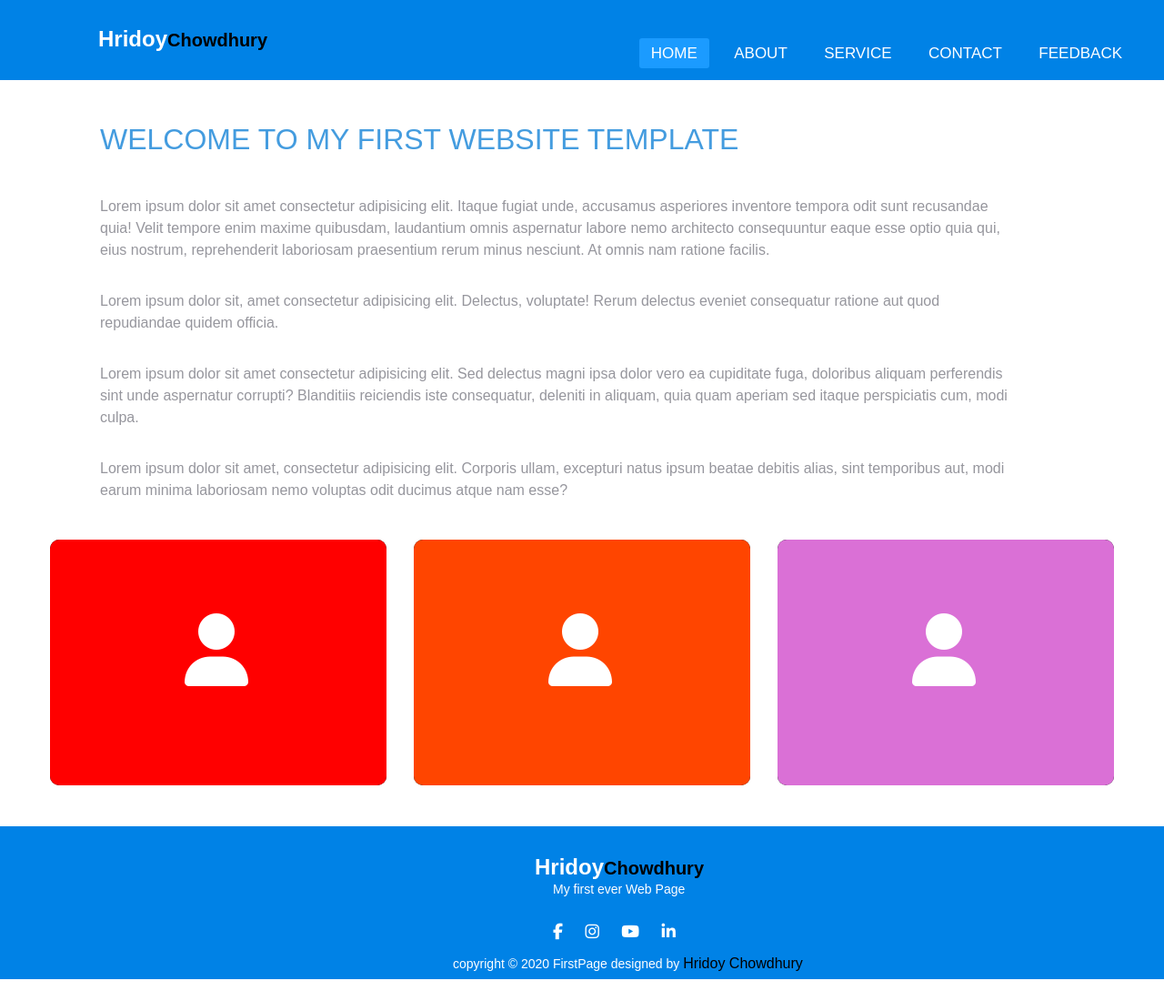
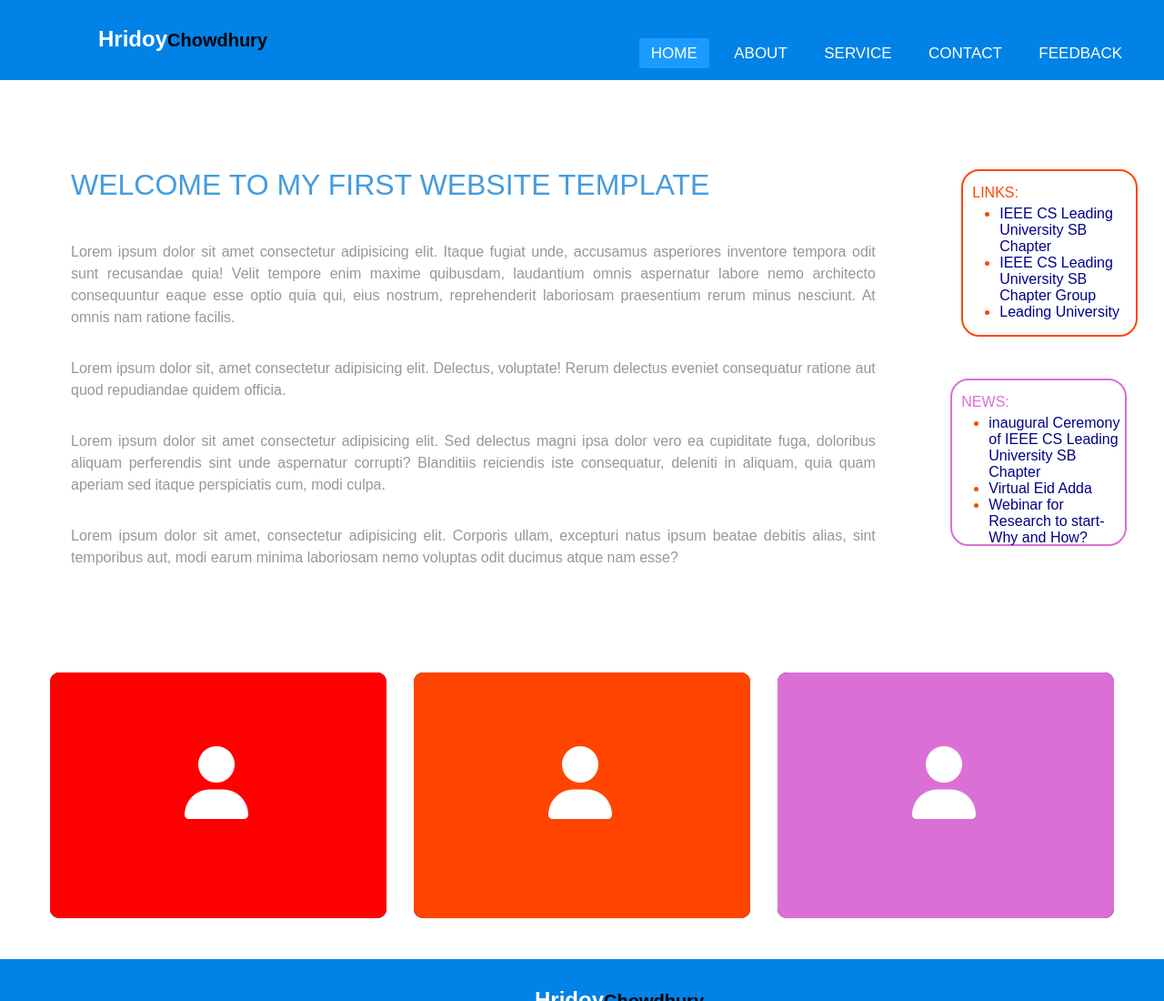
Before and after one commit to Hridoy3519/FirstWebsite, a plain HTML site: page index.html in a window 1280 px wide. Shown: the top 1100 px of the page at 91% size. Before the commit the page ends 1076 px from the top, so only its background shows below. Drawn offline with Linux system fonts and the light colour scheme.

Commit message:
Side bar added

```diff
--- a/index.html
+++ b/index.html
@@ -26,7 +26,7 @@
         </ul>
     </nav>
 
-    <div class="contain">
+    <!-- <div class="contain">
         <h2>Welcome to my First Website Template</h2>
         <p> Lorem ipsum dolor sit amet consectetur adipisicing elit. Itaque fugiat unde, accusamus asperiores inventore tempora odit sunt recusandae quia! Velit tempore enim maxime quibusdam, laudantium omnis aspernatur labore nemo architecto consequuntur eaque esse optio quia qui, eius nostrum, reprehenderit laboriosam praesentium rerum minus nesciunt. At omnis nam ratione facilis.</p>
         <br>
@@ -35,6 +35,37 @@
         <p>Lorem ipsum dolor sit amet consectetur adipisicing elit. Sed delectus magni ipsa dolor vero ea cupiditate fuga, doloribus aliquam perferendis sint unde aspernatur corrupti? Blanditiis reiciendis iste consequatur, deleniti in aliquam, quia quam aperiam sed itaque perspiciatis cum, modi culpa.</p>
         <br>
         <p>Lorem ipsum dolor sit amet, consectetur adipisicing elit. Corporis ullam, excepturi natus ipsum beatae debitis alias, sint temporibus aut, modi earum minima laboriosam nemo voluptas odit ducimus atque nam esse?</p>
+    </div> -->
+
+    <div id="container">
+        <div class="big">
+        <h2>Welcome to my First Website Template</h2>
+        <p> Lorem ipsum dolor sit amet consectetur adipisicing elit. Itaque fugiat unde, accusamus asperiores inventore tempora odit sunt recusandae quia! Velit tempore enim maxime quibusdam, laudantium omnis aspernatur labore nemo architecto consequuntur eaque esse optio quia qui, eius nostrum, reprehenderit laboriosam praesentium rerum minus nesciunt. At omnis nam ratione facilis.</p>
+        <br>
+        <p>Lorem ipsum dolor sit, amet consectetur adipisicing elit. Delectus, voluptate! Rerum delectus eveniet consequatur ratione aut quod repudiandae quidem officia.</p>
+        <br>
+        <p>Lorem ipsum dolor sit amet consectetur adipisicing elit. Sed delectus magni ipsa dolor vero ea cupiditate fuga, doloribus aliquam perferendis sint unde aspernatur corrupti? Blanditiis reiciendis iste consequatur, deleniti in aliquam, quia quam aperiam sed itaque perspiciatis cum, modi culpa.</p>
+        <br>
+        <p>Lorem ipsum dolor sit amet, consectetur adipisicing elit. Corporis ullam, excepturi natus ipsum beatae debitis alias, sint temporibus aut, modi earum minima laboriosam nemo voluptas odit ducimus atque nam esse?</p>
+        </div>
+
+        <div id="right1">
+            <h3>Links:</h3>
+            <ul class="both">
+                <li><a href="https://www.facebook.com/ieeelucs">IEEE CS Leading University SB Chapter</a></li>
+                <li><a href="https://www.facebook.com/groups/ieeelucs">IEEE CS Leading University SB Chapter Group</a></li>
+                <li><a href="https://www.lus.ac.bd/">Leading University</a></li>
+            </ul>
+        </div>
+
+        <div id="right2">
+            <h3>News:</h3>
+            <ul class="both">
+                <li><a href="https://www.facebook.com/events/141351251384951/?ref=newsfeed">inaugural Ceremony of IEEE CS Leading University SB Chapter</a></li>
+                <li><a href="https://www.facebook.com/events/876468716237254/?ref=newsfeed">Virtual Eid Adda</a></li>
+                <li><a href="https://www.facebook.com/events/3583428621771217/?ref=newsfeed">Webinar for Research to start- Why and How?</a></li>
+            </ul>
+        </div>
     </div>
 
     <div class="container">
--- a/style/container.css
+++ b/style/container.css
@@ -1,5 +1,5 @@
-.contain{
-    /* background-color: red; */
+/* .contain{
+    /* background-color: red;
     padding: 20px;
     height: 400px;
     width: 1000px;
@@ -11,12 +11,12 @@
     font-family: 'Source Sans Pro', sans-serif;
     text-decoration: none;
     line-height: 1.5em;
-    /* text-align: justify; */
+    /* text-align: justify;
     color: #96969d;
     font-size: 16px;
     float: left;
     /* width: 100%;
-    margin-bottom: 15px; */
+    margin-bottom: 15px;
 }
 
 .contain h2
@@ -29,7 +29,124 @@
     font-size: 32px;
     float: left;
     /* width: 100%; */
-    /* position: relative; */
+    /* position: relative;
     line-height: 1em;
     margin-bottom: 30px;
+} */
+
+#container{
+    border: 0px solid black;
 }
+.big{
+   /* border: 2px solid black; */
+   width: 70%;
+   height: 450px;
+   display: inline-block;
+   margin: 30px ;
+   margin-left: 50px;
+   overflow: hidden;
+   text-align: justify;
+   padding: 20px;
+}
+
+.big p
+{
+   font-family: 'Source Sans Pro', sans-serif;
+   text-decoration: none;
+   line-height: 1.5em;
+   /* text-align: justify; */
+   color: #96969d;
+   font-size: 16px;
+   float: left;
+   /* width: 100%;
+   margin-bottom: 15px; */
+}
+
+.big h2
+{
+   text-decoration: none;
+   color: #449cdf;
+   font-family: 'Source Sans Pro', sans-serif;
+   text-transform: uppercase;
+   font-weight: 100;
+   font-size: 32px;
+   float: left;
+   /* width: 100%; */
+   /* position: relative; */
+   line-height: 1em;
+   margin-bottom: 30px;
+}
+
+
+#right1{
+   border: 2px solid orangered;
+   border-radius: 20px;
+   width: 15%;
+   height: 180px;
+   display: inline-block;
+   margin-bottom: 290px;
+   margin-left: 40px;
+   overflow: hidden;
+
+}
+
+#right1 h3{
+   text-decoration: none;
+   /* color: #449cdf; */
+   color: orangered;
+   font-family: 'Source Sans Pro', sans-serif;
+   text-transform: uppercase;
+   font-weight: 100;
+   font-size: 16px;
+   float: left;
+   padding-left: 10px;
+   /* width: 100%; */
+   /* position: relative; */
+   line-height: 1em;
+}
+
+#container .both{
+   margin-top:-10px;
+   float: left;
+   /* color: darkblue; */
+   color: orangered;
+   font-family: 'Source Sans Pro', sans-serif;
+   padding-right: 5px;
+}
+
+#container .both li a{
+   text-decoration: none;
+   color: darkblue;
+   line-height: 10px;
+}
+
+#container .both li a:hover{
+
+   text-decoration: none;
+   color: black;
+   /* color: orangered; */
+
+}
+#right2{
+   border: 2px solid orchid;
+   border-radius: 20px;
+   width: 15%;
+   height: 180px;
+   display: inline-block;
+   margin-left: -210px;
+   margin-bottom: 60px;
+}
+
+#right2 h3{
+   text-decoration: none;
+   color: orchid;
+   font-family: 'Source Sans Pro', sans-serif;
+   text-transform: uppercase;
+   font-weight: 100;
+   font-size: 16px;
+   float: left;
+   padding-left: 10px;
+   /* width: 100%; */
+   /* position: relative; */
+   line-height: 1em;
+}
--- a/style/navigation.css
+++ b/style/navigation.css
@@ -48,7 +48,8 @@ nav ul li a{
     border-radius: 3px;
 }
 
-a.active,a:hover{
+nav ul li a.active, nav ul li a:hover{
     background: #1b9bff;
+    /* background: yellow; */
     transition: 0.5s;
 }
```
